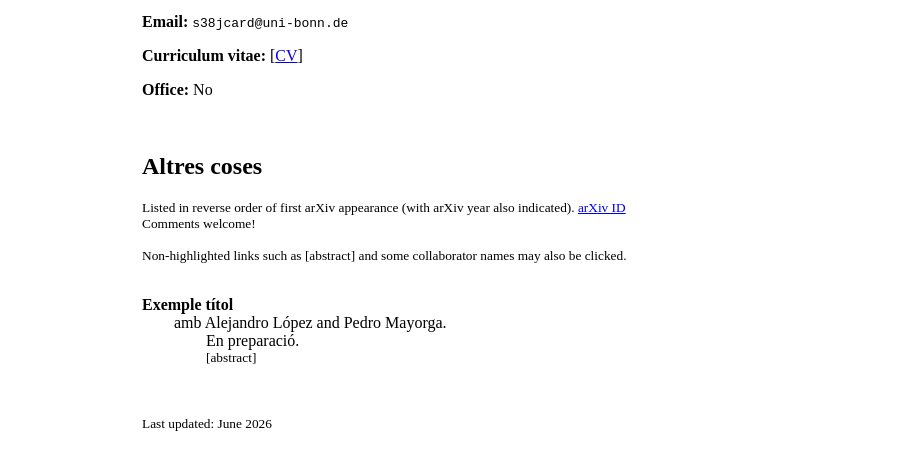
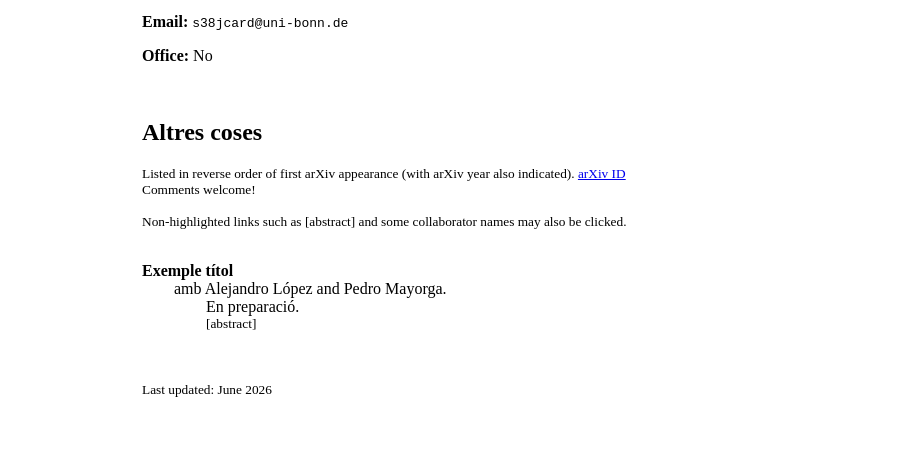
Before and after one commit to cardielj/cardielj.github.io, a plain HTML site: page index (1).html in a window 1280 px wide. Shown: the part 175-642 px from the top of the page, without its empty margins (98-1020 px from the left). Drawn offline with nearby package versions, Linux system fonts and the light colour scheme; some packages are replaced by stand-ins of ours; files that its build step writes are made by us from their sources; files whose address does not match are found by name.

Commit message:
Update index (1).html

```diff
--- a/index (1).html
+++ b/index (1).html
@@ -42,10 +42,10 @@
         <b>&#69<span class="yalpsid">mi</span><span>mai</span>&#108:</b>
         <TT><span>s38</span>jc<span class="yalpsid">hr</span><span class="yalpsid">vap</span><span>ar</span><span class="yalpsid">727</span><span>d</span><span>&#x40</span><span>uni-b</span><span>onn.d</span><span>e</span></TT>
       </div>
-      <p>
-        <b>Curriculum vitae:</b>
-        [<a href="CV.pdf">CV</a>]
-      </p>
+      <!-- -------------------------------------- <p> -->
+        <!-- -------------------------------------- <b>Curriculum vitae:</b> -->
+        <!-- -------------------------------------- [<a href="CV.pdf">CV</a>] -->
+      <!-- -------------------------------------- </p> -->
 
       <p>
         <b>Office:</b>
```
